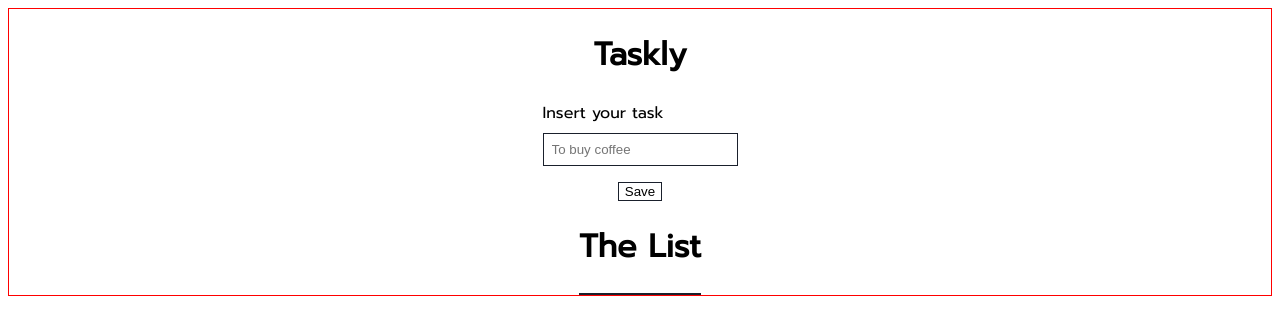
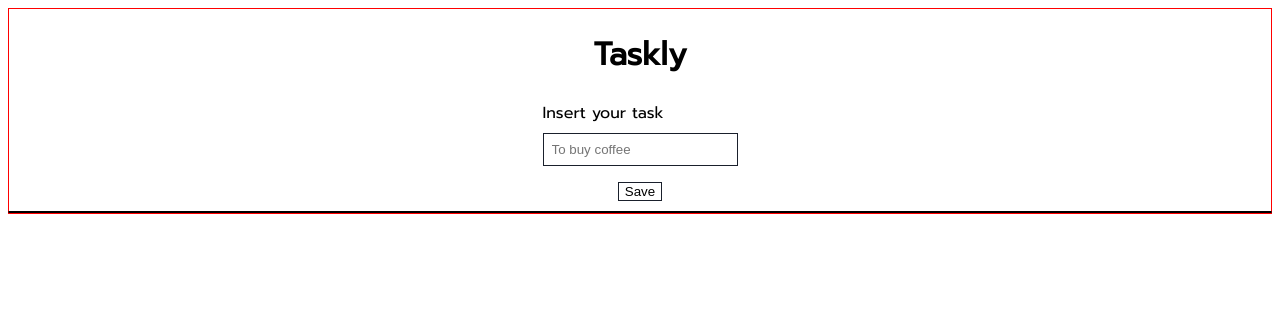
Before and after one commit to rflcnunes/todo, a Vue app: page / in a window 1280 px wide. Shown: the top 334 px of the page. Built offline with nearby package versions, Linux system fonts and the light colour scheme.

Commit message:
added checkItem method and adjustments in the css

```diff
--- a/src/components/organisms/TheList.vue
+++ b/src/components/organisms/TheList.vue
@@ -1,9 +1,9 @@
 <template>
-  <div>
-    <TheTypography content="The List" tag="h1" />
+  <div id="the_list">
     <div id="list">
-      <div v-for="item in items" v-bind:key="item.id">
-        <TheItem v-bind:item="item.name" />
+      <div v-for="item in items" v-bind:key="item.id" id="item">
+        <TheItem v-bind:item="item.name" v-bind:checked="item.isFinished" />
+        <button v-on:click="checkItem(item.id)">Check</button>
       </div>
     </div>
   </div>
@@ -25,15 +25,47 @@ export default {
       localStorage.getItem("tasks") &&
         (this.items = JSON.parse(localStorage.getItem("tasks")));
     },
+    checkItem(id) {
+      this.items.forEach((item) => {
+        if (item.id === id) {
+          item.isFinished = !item.isFinished;
+        }
+      });
+      localStorage.setItem("tasks", JSON.stringify(this.items));
+      this.getItems();
+    },
   },
 };
 </script>
 
 <style lang="scss" scoped>
-#list {
-  display: flex;
-  flex-direction: column;
-  align-items: flex-start;
-  border: 1px solid $color-primary-dark;
+#the_list {
+  width: 100%;
+  margin-top: 10px;
+  border: 1px solid black;
+  border-radius: 20px;
+
+  #list {
+    display: flex;
+    flex-direction: column;
+    align-items: flex-start;
+    width: 100%;
+    height: 100%;
+
+    #item {
+      border-bottom: 1px solid $color-primary-dark;
+      width: 97%;
+      height: 50px;
+      display: flex;
+      align-items: center;
+      flex-direction: row;
+      padding: 0 5px 0 5px;
+      justify-content: space-between;
+    }
+
+    #item:last-child {
+      border-bottom: none;
+    }
+  }
 }
 </style>
```
